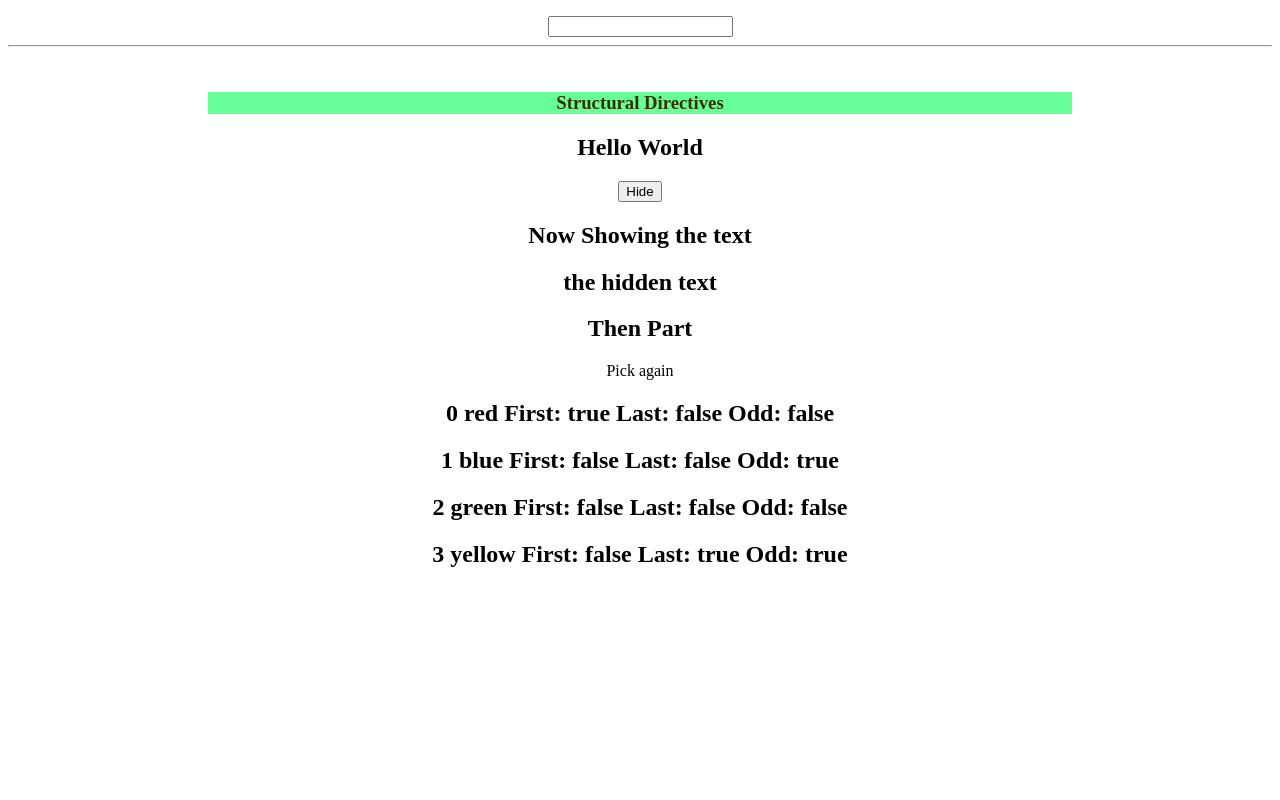
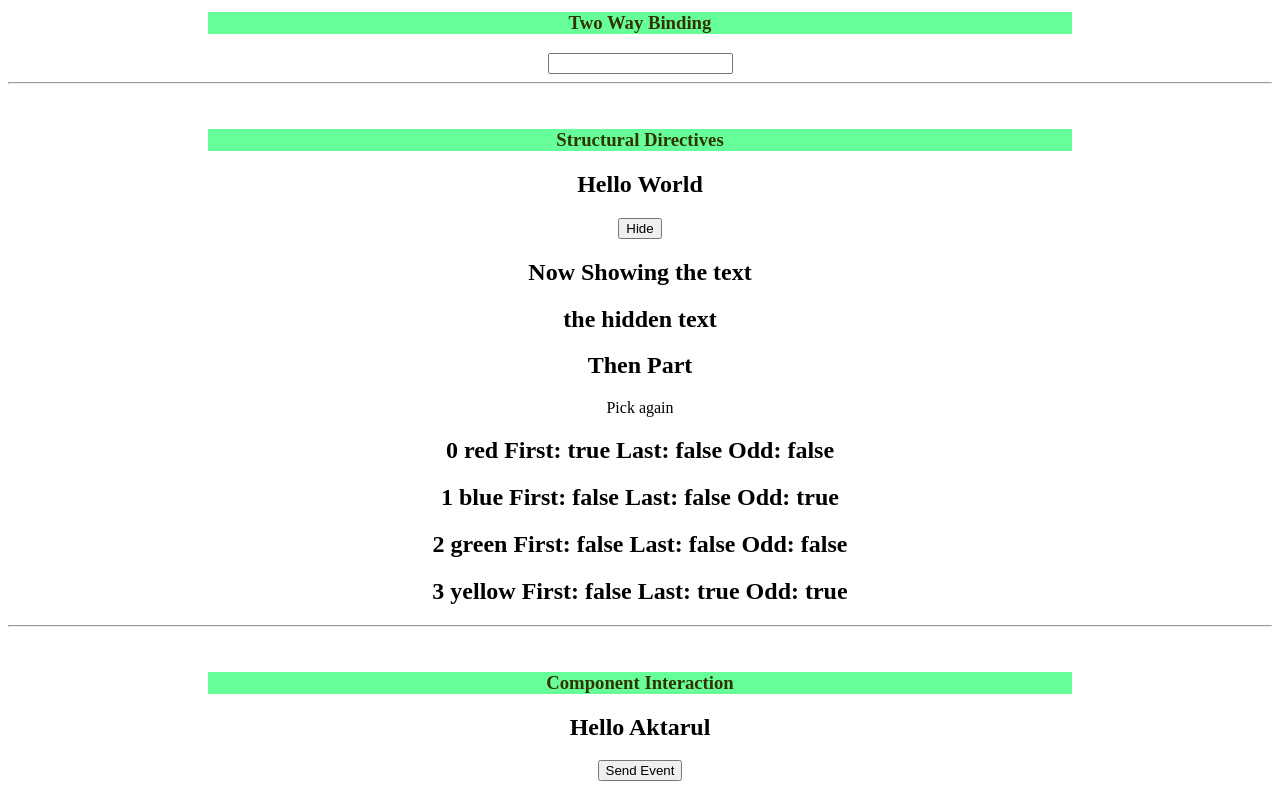
Before and after one commit to Aktarul/ng-Hello-World, an Angular app in the folder Hello-World/: page / in a window 1280 px wide. Shown: the part 1506-2306 px from the top of the page. Before the commit the page ends 2094 px from the top, so only its background shows below. Built offline with nearby package versions, Linux system fonts and the light colour scheme.

Commit message:
component interaction

```diff
--- a/Hello-World/src/app/app.component.html
+++ b/Hello-World/src/app/app.component.html
@@ -1,7 +1,8 @@
 <!--The content below is only a placeholder and can be replaced.-->
 <div style="text-align:center">
   <h1>
+    {{ message }}<br>
     Welcome to {{ title }}!
   </h1>
-  <app-test></app-test>
+  <app-test (childEvent) = "message=$event" bind-parentData ="name"></app-test>
 </div>
--- a/Hello-World/src/app/app.component.ts
+++ b/Hello-World/src/app/app.component.ts
@@ -1,4 +1,4 @@
-import { Component } from '@angular/core';
+import { Component, Input } from '@angular/core';
 
 @Component({
   selector: 'app-root',
@@ -7,4 +7,7 @@ import { Component } from '@angular/core';
 })
 export class AppComponent {
   title = 'My first angular App';
+
+  public name = 'Aktarul';
+  public message = '';
 }
--- a/Hello-World/src/app/test/test.component.ts
+++ b/Hello-World/src/app/test/test.component.ts
@@ -1,4 +1,5 @@
-import { Component, OnInit } from '@angular/core';
+import { Component, OnInit, Input, Output, EventEmitter } from '@angular/core';
+
 
 @Component({
   selector: 'app-test',
@@ -95,9 +96,15 @@ import { Component, OnInit } from '@angular/core';
       <div *ngSwitchDefault>Pick again</div>
     </div>
       <!-- ngFor -->
-      <div *ngFor = "let Color of colors; index as i; first as f; last as l; odd as o">
-        <h2>{{ i }} {{ Color }} First: {{ f }} Last: {{ l }} Odd: {{ o }} </h2>
-      </div>
+    <div *ngFor = "let Color of colors; index as i; first as f; last as l; odd as o">
+      <h2>{{ i }} {{ Color }} First: {{ f }} Last: {{ l }} Odd: {{ o }} </h2>
+    </div><hr><br>
+
+  <!-- Component Interaction -->
+  <h3 class="header"> Component Interaction </h3>
+  <h2> {{"Hello " + parentData }} </h2>
+  <button (click)="fireEvent()">Send Event</button>
+  <h3> {{ showMessage }} </h3>
   `,
 
   styles: [`
@@ -154,6 +161,10 @@ export class TestComponent implements OnInit {
   color = 'orange';
   public colors = ['red', 'blue', 'green', 'yellow'];
 
+  @Input() public parentData;
+  @Output() public childEvent = new EventEmitter();
+  public showMessage = '';
+
   constructor() { }
 
   ngOnInit() {
@@ -184,4 +195,9 @@ export class TestComponent implements OnInit {
     this.showShowButton = true;
   }
 
+  fireEvent() {
+    this.childEvent.emit(' Hey Everyone!');
+    this.showMessage = 'Watch change at the top.';
+  }
+
 }
```
